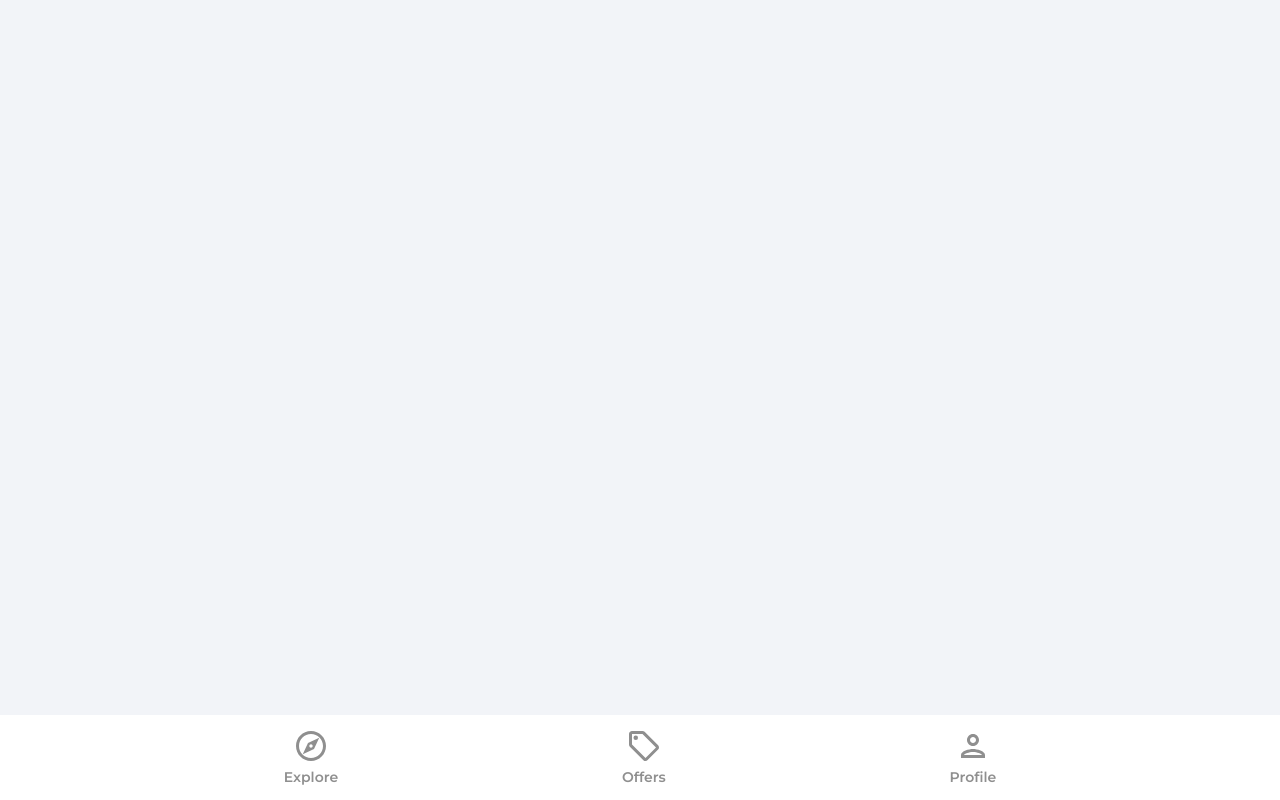
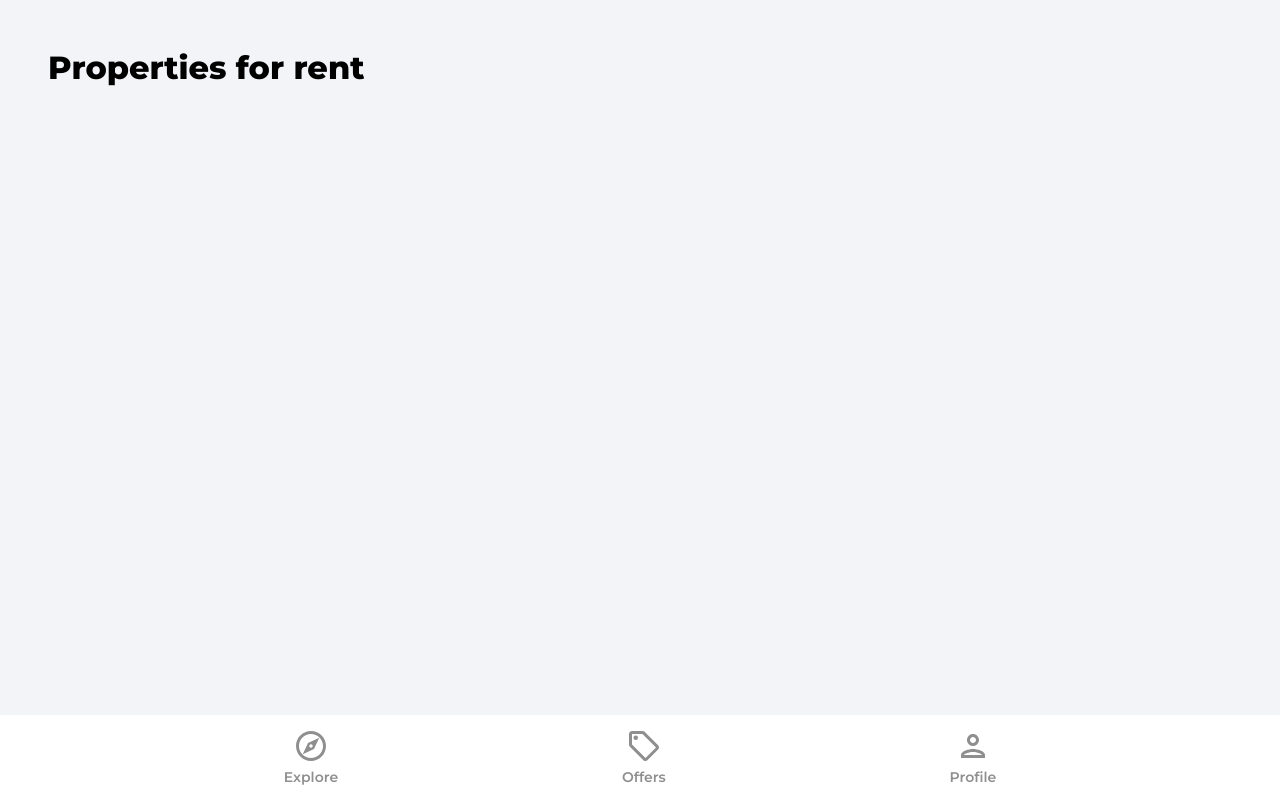
Before and after one commit to anoj-kt/homely, a React (Create React App) app: page /category/rent in a window 1280 px wide. Built offline with nearby package versions, Linux system fonts and the light colour scheme; no server answers.

Commit message:
Added basic heading using params

```diff
--- a/src/App.js
+++ b/src/App.js
@@ -19,7 +19,7 @@ function App() {
       <Routes>
         <Route path="/" element={<Explore/>}/>
         <Route path="/offers" element={<Offers/>}/>
-        <Route path="/category:categoryName" element={<Category/>}/>
+        <Route path="/category/:categoryName" element={<Category/>}/>
         <Route path="/profile" element={<PrivateRoute/>}>
           <Route path="/profile" element={<Profile/>}/>
         </Route>
--- a/src/index.css
+++ b/src/index.css
@@ -315,7 +315,7 @@ button {
   background-color: rgba(44, 44, 44, 0.1);
 }
 
-/* =========================PROFILE========================= */
+/* =========================EXPLORE========================= */
 @media (min-width: 1217px) {
   .explore {
     margin-bottom: 10rem;
--- a/src/pages/Category.jsx
+++ b/src/pages/Category.jsx
@@ -44,7 +44,14 @@ function Category() {
     })
 
     return (
-        <div>Category</div>
+        <div className="category">
+            <header>
+                <p className="page__header">
+                    Properties for
+                    {params.categoryName === 'rent' ? ' rent' : ' sale'}
+                </p>
+            </header>
+        </div>
     )
 }
 
```
